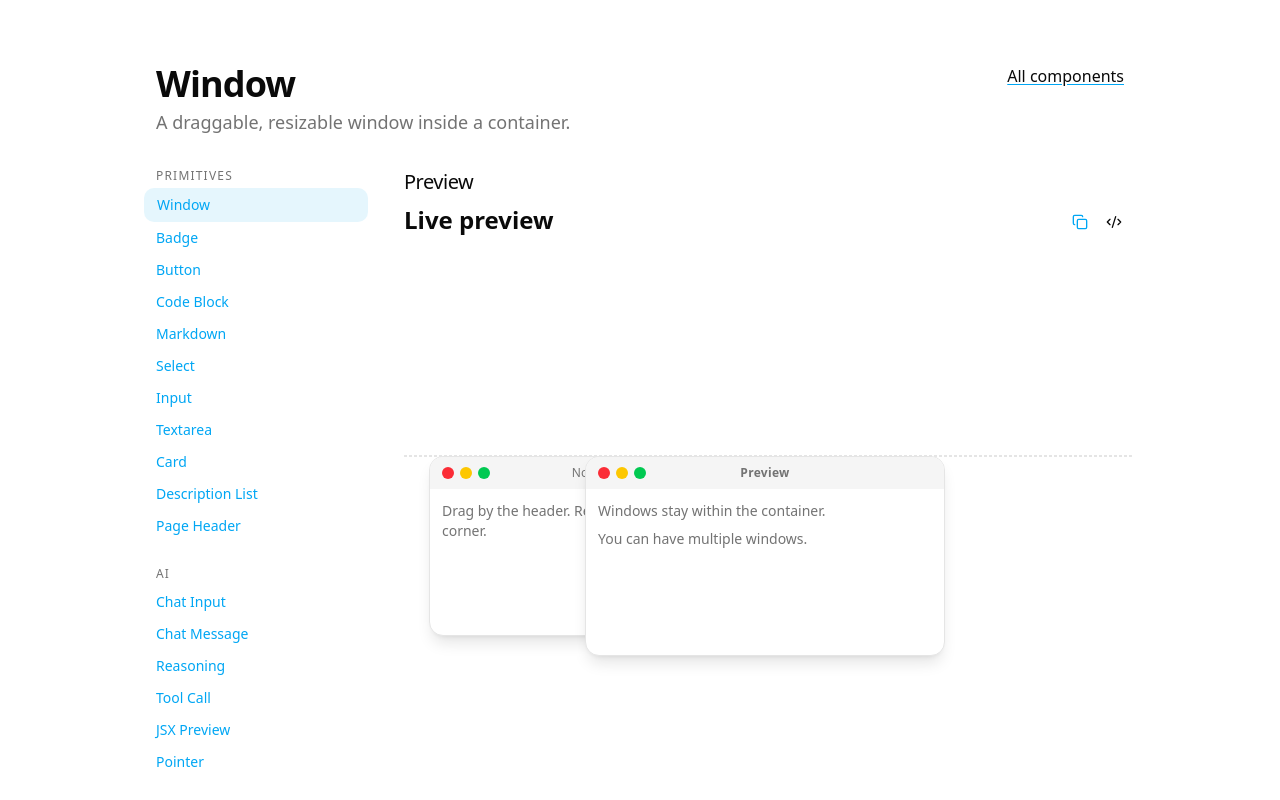
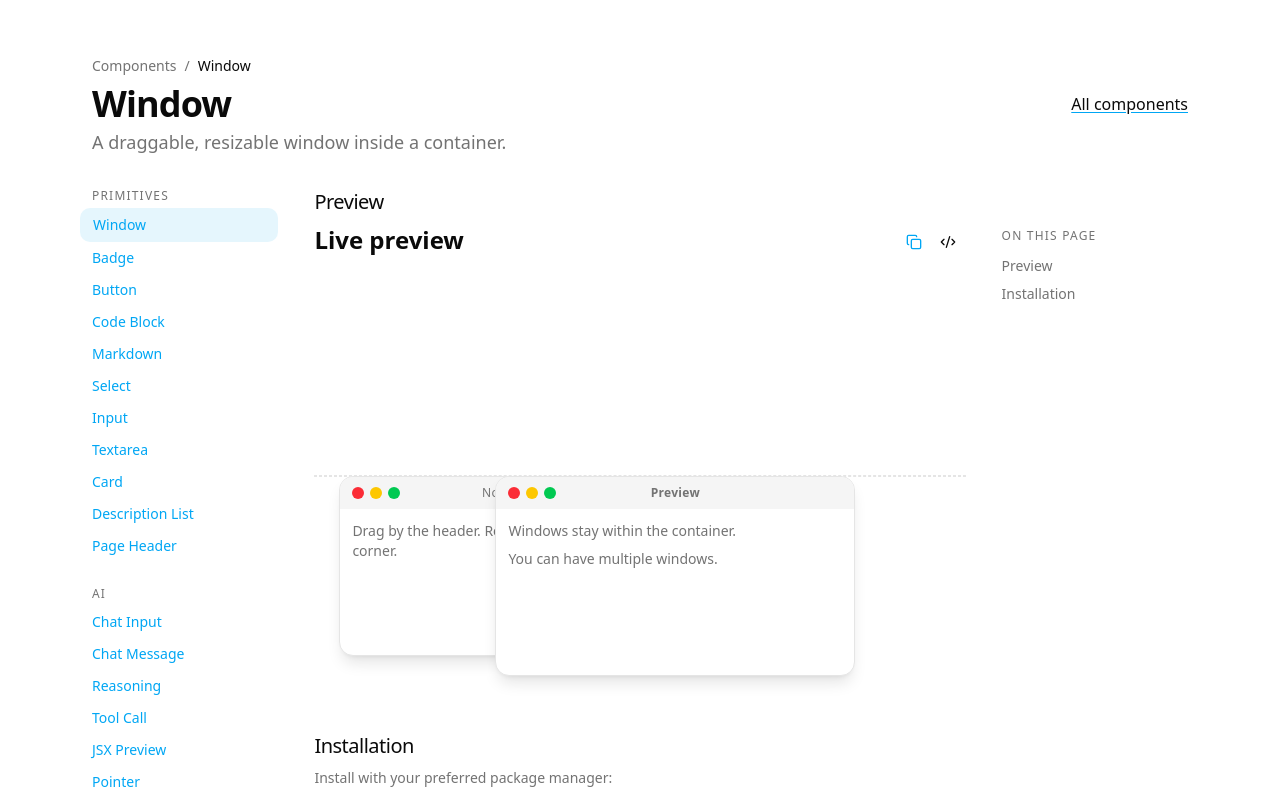
Before and after one commit to SuperAce100/design-system, a Next.js app: page /window in a window 1280 px wide. Built offline with nearby package versions, Linux system fonts and the light colour scheme.

Commit message:
Redesign docs page

```diff
--- a/app/[component]/page.tsx
+++ b/app/[component]/page.tsx
@@ -10,6 +10,7 @@ import {
   componentList,
 } from "@/lib/component-registry";
 import { Button } from "@/registry/new-york/blocks/button/button";
+import { ScriptCopyBtn } from "@/components/magicui/script-copy-btn";
 
 export async function generateStaticParams() {
   return getAllComponentIds().map((id) => ({ component: id }));
@@ -34,21 +35,28 @@ export default function ComponentPage({ params }: { params: { component: string
   }, []);
 
   return (
-    <div className="max-w-5xl mx-auto flex flex-col h-screen px-4 pt-8 gap-8">
-      <header className="flex flex-col gap-3 px-3">
+    <div className="max-w-6xl mx-auto flex flex-col h-screen px-4 pt-8 gap-8">
+      <header className="flex flex-col gap-2 px-3">
+        <div className="text-sm text-muted-foreground mt-6">
+          <Link href="/" className="hover:text-foreground transition-colors">
+            Components
+          </Link>
+          <span className="mx-2">/</span>
+          <span className="text-foreground">{meta.name}</span>
+        </div>
         <div className="flex items-start justify-between gap-4">
           <div className="flex flex-col gap-1">
-            <h1 className="text-4xl mt-8 font-semibold tracking-tight">{meta.name}</h1>
+            <h1 className="text-4xl font-semibold tracking-tight">{meta.name}</h1>
             {meta.description && (
               <p className="text-muted-foreground text-lg">{meta.description}</p>
             )}
           </div>
-          <Button variant="link" asChild className="p-0 mt-8">
+          <Button variant="link" asChild className="p-0 mt-2">
             <Link href="/">All components</Link>
           </Button>
         </div>
       </header>
-      <main className="grid grid-cols-1 sm:grid-cols-4 gap-8 relative min-h-0 overflow-hidden">
+      <main className="grid grid-cols-1 sm:grid-cols-5 gap-8 relative min-h-0 overflow-hidden">
         <div className="flex flex-col flex-1 col-span-1 items-start sticky top-0">
           {sectionOrder.map((section) => {
             const comps = (componentsBySection as Record<string, typeof componentList>)[section];
@@ -73,8 +81,8 @@ export default function ComponentPage({ params }: { params: { component: string
             );
           })}
         </div>
-        <div className="flex flex-col flex-1 gap-6 col-span-3 overflow-y-auto scroll-smooth">
-          <section className="px-1">
+        <div className="flex flex-col flex-1 gap-10 col-span-3 overflow-y-auto scroll-smooth">
+          <section id="preview" className="px-1">
             <h2 className="text-xl font-medium tracking-tight mb-2">Preview</h2>
             <ComponentFrame
               key={meta.id}
@@ -86,8 +94,36 @@ export default function ComponentPage({ params }: { params: { component: string
               {demo}
             </ComponentFrame>
           </section>
-          {/* Optional future sections: Usage, API, Examples */}
+          <section id="installation" className="px-1">
+            <h2 className="text-xl font-medium tracking-tight mb-2">Installation</h2>
+            <p className="text-sm text-muted-foreground mb-3">
+              Install with your preferred package manager:
+            </p>
+            <ScriptCopyBtn
+              commandMap={{
+                npm: `npx shadcn@latest add https://ds.asanshay.com/r/${meta.id}.json`,
+                yarn: `yarn shadcn@latest add https://ds.asanshay.com/r/${meta.id}.json`,
+                pnpm: `pnpm dlx shadcn@latest add https://ds.asanshay.com/r/${meta.id}.json`,
+                bun: `bunx shadcn@latest add https://ds.asanshay.com/r/${meta.id}.json`,
+              }}
+            />
+          </section>
+          {/* Future: Usage, API, Examples */}
         </div>
+        <aside className="hidden sm:flex flex-col col-span-1 sticky top-0 pt-10">
+          <span className="text-xs uppercase tracking-widest text-muted-foreground mb-2">
+            On this page
+          </span>
+          <a href="#preview" className="text-sm text-muted-foreground hover:text-foreground py-1">
+            Preview
+          </a>
+          <a
+            href="#installation"
+            className="text-sm text-muted-foreground hover:text-foreground py-1"
+          >
+            Installation
+          </a>
+        </aside>
       </main>
     </div>
   );
```
